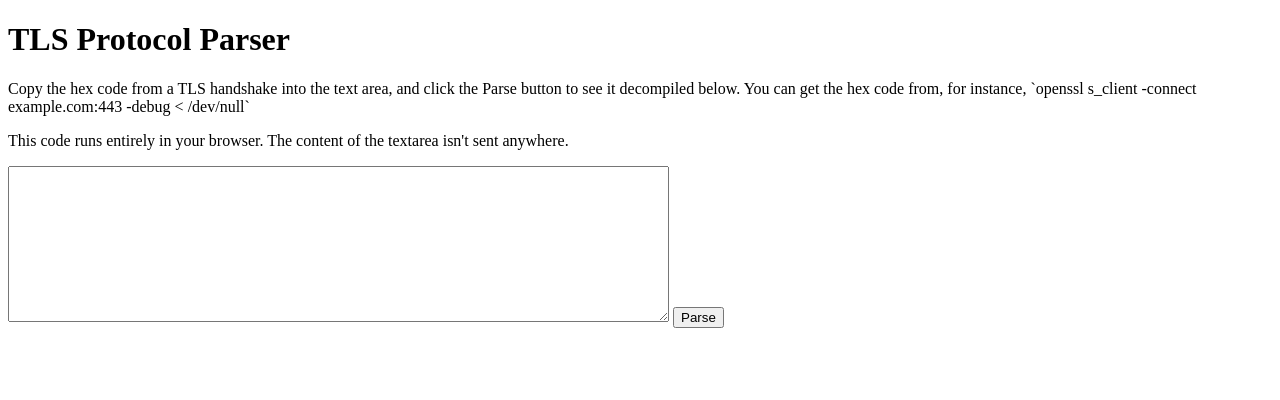
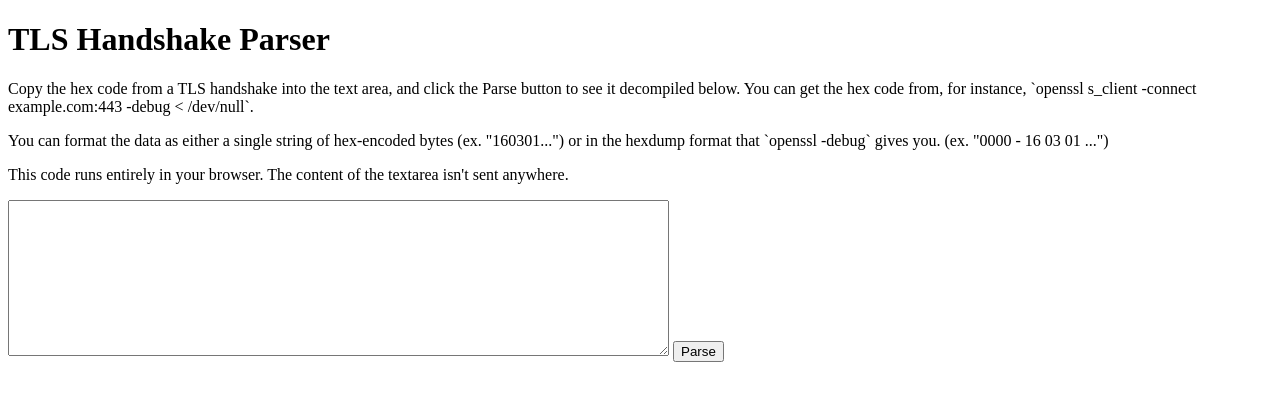
Before and after one commit to peculater/tls-parser-wasm, a website built with webpack: page website/index.html in a window 1280 px wide. Built offline with nearby package versions, Linux system fonts and the light colour scheme.

Commit message:
Updated instructions

```diff
--- a/website/index.html
+++ b/website/index.html
@@ -2,13 +2,14 @@
 <html>
   <head>
     <meta charset="utf-8">
-    <title>Hello tls-parser!</title>
+    <title>TLS Handshake Parser</title>
   </head>
   <body>
     <noscript>This page contains webassembly and javascript content, please enable javascript in your browser.</noscript>
     <script src="./bootstrap.js"></script>
-    <h1>TLS Protocol Parser</h1>
-    <p>Copy the hex code from a TLS handshake into the text area, and click the Parse button to see it decompiled below.  You can get the hex code from, for instance, `openssl s_client -connect example.com:443 -debug < /dev/null`</p>
+    <h1>TLS Handshake Parser</h1>
+    <p>Copy the hex code from a TLS handshake into the text area, and click the Parse button to see it decompiled below.  You can get the hex code from, for instance, `openssl s_client -connect example.com:443 -debug < /dev/null`.</p>
+    <p>You can format the data as either a single string of hex-encoded bytes (ex. "160301...") or in the hexdump format that `openssl -debug` gives you. (ex. "0000 - 16 03 01 ...")</p>
     <p>This code runs entirely in your browser.  The content of the textarea isn't sent anywhere.</p>
     <textarea id="inputtext" rows="10" cols="80"></textarea>
     <input type="button" id="submit" value="Parse"/>
```
